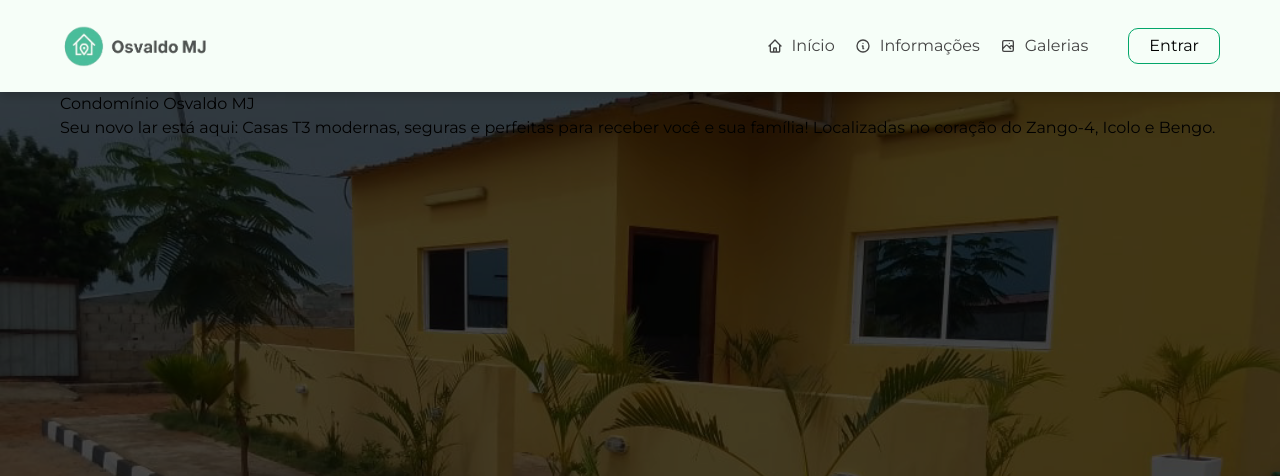
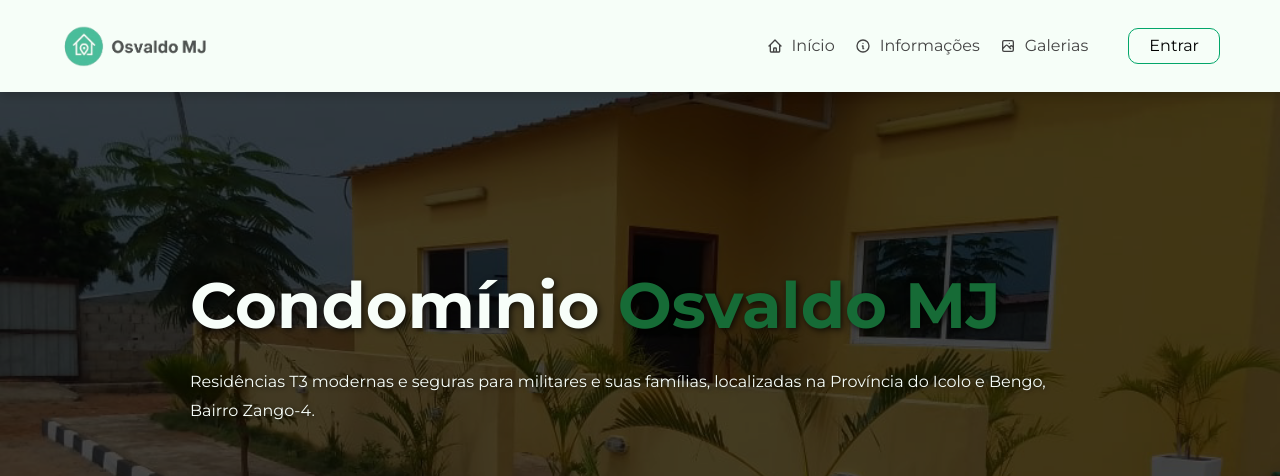
Before and after one commit to InnovaSoft360/comj-frontend-client, a React (Vite) app: page / in a window 1280 px wide. Shown: the top 476 px of the page. Built offline with nearby package versions, Linux system fonts and the light colour scheme.

Commit message:
estiliza o hero-section part 2

```diff
--- a/src/features/public/home/index.tsx
+++ b/src/features/public/home/index.tsx
@@ -10,14 +10,12 @@ export default function Home() {
         className="hero-section"
         style={{ backgroundImage: `url(${heroBg})` }}
       >
+        <div className="style-Main">
         <div className="hero-section-content">
-          <div className="style-Main">
           <div className="hero-section-info">
-            <h2>Condomínio Osvaldo MJ</h2>
+            <h2>Condomínio <span>Osvaldo MJ</span></h2>
             <p>
-              Seu novo lar está aqui: Casas T3 modernas, seguras e perfeitas
-              para receber você e sua família! Localizadas no coração do
-              Zango-4, Icolo e Bengo.
+              Residências T3 modernas e seguras para militares e suas famílias, localizadas na Província do Icolo e Bengo, Bairro Zango-4.
             </p>
           </div>
           </div>
--- a/src/features/public/home/style.css
+++ b/src/features/public/home/style.css
@@ -6,6 +6,9 @@
   min-height: 500px;
   border-radius: 0px 0px 20px 20px;
   overflow: hidden;
+  display: flex;
+  justify-content: center;
+  align-items: start;
 }
 
 .hero-section::before {
@@ -18,6 +21,34 @@
   background-color: rgba(0, 0, 0, 0.699);
   z-index: 1;
 }
+
+.hero-section-content {
+  position: relative;
+  z-index: 2;
+  width: 100%;
+}
+
+.hero-section-info h2 {
+  color: var(--color-white-001);
+  text-align: left;
+  font-size: 4rem;
+  font-weight: bold;
+  margin-bottom: 15px;
+  text-shadow: 2px 2px 6px rgba(0,0,0,0.7);
+}
+.hero-section-info h2 span{
+  color: var(--color-green-001);
+}
+
+.hero-section-info p {
+  color: var(--color-white-001);
+  font-size: 1rem;
+  line-height: 1.8;
+  max-width: 900px;
+  text-align: left;
+  text-shadow: 1px 1px 4px rgba(0,0,0,0.6);
+}
+
 .localizacao {
   padding: 60px 0;
   display: flex;
```
